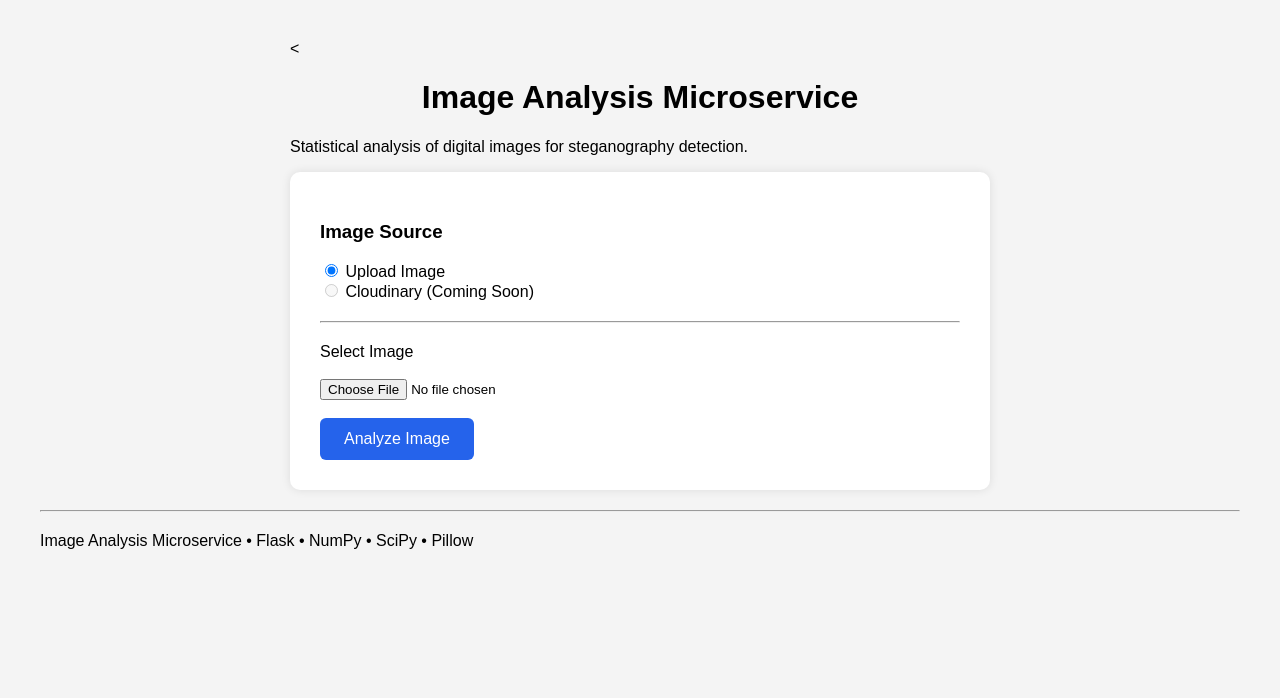
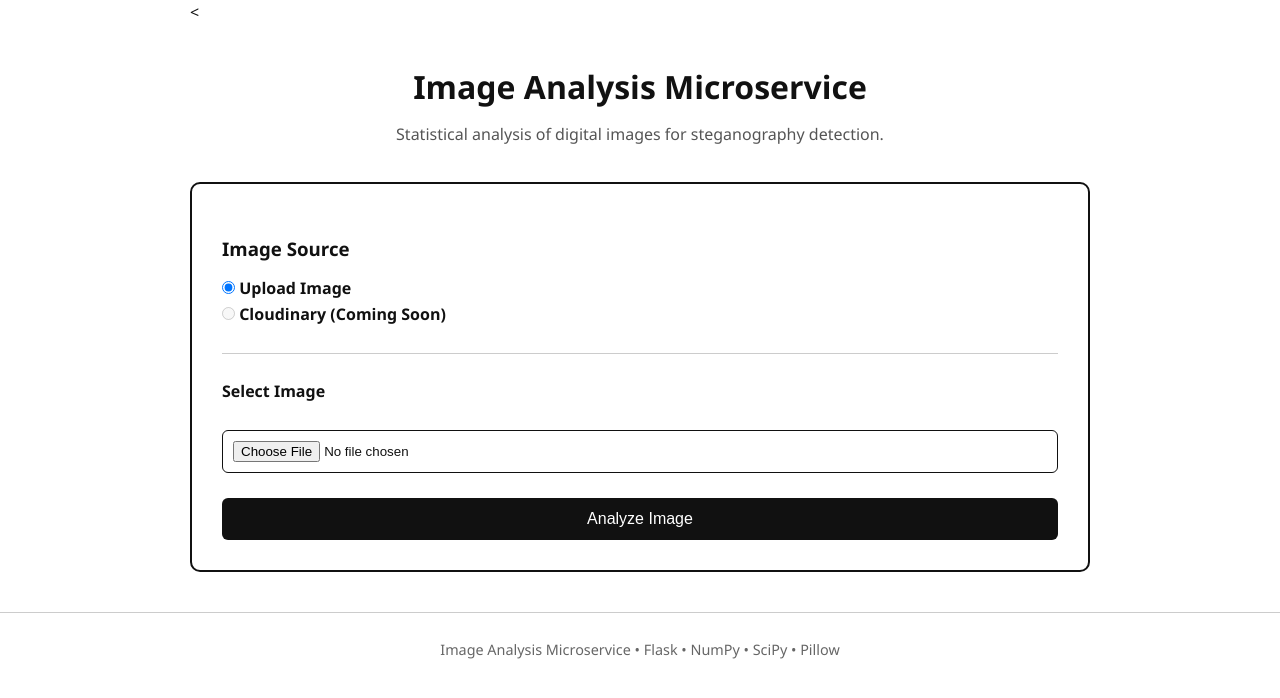
Before and after one commit to Kiran-M-01/stego-analyzer-service, a Flask app: page / in a window 1280 px wide. Shown: the top 698 px of the page. Run offline with Flask 3, Linux system fonts and the light colour scheme.

Commit message:
completed

```diff
--- a/static/style.css
+++ b/static/style.css
@@ -1,40 +1,186 @@
-body{
-    font-family: Arial, Helvetica, sans-serif;
-    background:#f4f4f4;
-    margin:0;
-    padding:40px;
+/* ------------------------------
+   Global
+------------------------------ */
+
+* {
+    margin: 0;
+    padding: 0;
+    box-sizing: border-box;
 }
 
-.container{
-    max-width:700px;
-    margin:auto;
+body {
+    font-family: "Segoe UI", Arial, sans-serif;
+    background: #ffffff;
+    color: #111111;
+    line-height: 1.6;
 }
 
-.card{
-    background:white;
-    padding:30px;
-    border-radius:10px;
-    box-shadow:0 0 10px rgba(0,0,0,.1);
+/* ------------------------------
+   Page Title
+------------------------------ */
+
+h1 {
+    text-align: center;
+    font-size: 2rem;
+    margin-top: 35px;
+    margin-bottom: 10px;
+    font-weight: 700;
 }
 
-h1{
-    text-align:center;
+.subtitle {
+    text-align: center;
+    color: #555;
+    margin-bottom: 35px;
 }
 
-button{
-    padding:12px 24px;
-    cursor:pointer;
-    border:none;
-    background:#2563eb;
-    color:white;
-    border-radius:6px;
-    font-size:16px;
+/* ------------------------------
+   Main Container
+------------------------------ */
+
+.container {
+    width: 90%;
+    max-width: 900px;
+    margin: 0 auto 40px;
 }
 
-button:hover{
-    background:#1d4ed8;
+/* ------------------------------
+   Card
+------------------------------ */
+
+.card {
+    background: #fff;
+    border: 2px solid #111;
+    border-radius: 10px;
+    padding: 30px;
+    margin-bottom: 25px;
+    transition: transform 0.2s ease,
+                box-shadow 0.2s ease;
 }
 
-hr{
-    margin:20px 0;
+.card:hover {
+    transform: translateY(-2px);
+    box-shadow: 0 8px 18px rgba(0,0,0,0.08);
 }
+
+/* ------------------------------
+   Headings
+------------------------------ */
+
+h2 {
+    margin-bottom: 18px;
+    border-bottom: 2px solid #111;
+    padding-bottom: 8px;
+}
+
+h3 {
+    margin-top: 20px;
+    margin-bottom: 12px;
+}
+
+/* ------------------------------
+   Form
+------------------------------ */
+
+label {
+    font-weight: 600;
+}
+
+input[type="file"] {
+    width: 100%;
+    padding: 10px;
+    border: 1px solid #111;
+    border-radius: 6px;
+    background: #fff;
+}
+
+/* ------------------------------
+   Button
+------------------------------ */
+
+button {
+    width: 100%;
+    padding: 12px;
+    background: #111;
+    color: #fff;
+    border: none;
+    border-radius: 6px;
+    font-size: 1rem;
+    cursor: pointer;
+    transition: background 0.2s ease,
+                transform 0.2s ease;
+}
+
+button:hover {
+    background: #333;
+    transform: scale(1.02);
+}
+
+button:active {
+    transform: scale(0.98);
+}
+
+/* ------------------------------
+   Information
+------------------------------ */
+
+p {
+    margin: 8px 0;
+}
+
+strong {
+    display: inline-block;
+    min-width: 210px;
+}
+
+/* ------------------------------
+   Horizontal Rule
+------------------------------ */
+
+hr {
+    border: none;
+    border-top: 1px solid #ccc;
+    margin: 25px 0;
+}
+
+/* ------------------------------
+   Error
+------------------------------ */
+
+.error {
+    color: #000;
+    background: #f3f3f3;
+    border-left: 5px solid #111;
+    padding: 12px;
+    margin-bottom: 20px;
+}
+
+/* ------------------------------
+   Footer
+------------------------------ */
+
+footer {
+    text-align: center;
+    margin-top: 30px;
+    color: #666;
+    font-size: 0.9rem;
+}
+
+/* ------------------------------
+   Responsive
+------------------------------ */
+
+@media (max-width: 768px) {
+
+    .card {
+        padding: 20px;
+    }
+
+    h1 {
+        font-size: 1.6rem;
+    }
+
+    strong {
+        display: block;
+        margin-bottom: 4px;
+    }
+}
--- a/templates/index.html
+++ b/templates/index.html
@@ -36,7 +36,7 @@
             <hr>
 
             {% if error %}
-            <div style="color:red; margin-bottom:15px;">
+            <div class="error">
             {{ error }}
             </div>
             {% endif %}
@@ -67,7 +67,7 @@
 
 <hr>
 
-<h2>Analysis Result</h2>
+<h2>Analysis Report</h2>
 
 {% if metadata %}
 
@@ -75,12 +75,12 @@
 
 <h2>Image Information</h2>
 
-<p><strong>Filename:</strong> {{ metadata.filename }}</p>
-<p><strong>Format:</strong> {{ metadata.format }}</p>
+<!-- <p><strong>Filename:</strong> {{ metadata.filename }}</p> -->
+<!-- <p><strong>Format:</strong> {{ metadata.format }}</p> -->
 <p><strong>Dimensions:</strong> {{ metadata.width }} × {{ metadata.height }}</p>
 <p><strong>Mode:</strong> {{ metadata.mode }}</p>
-<p><strong>Channels:</strong> {{ metadata.channels }}</p>
-<p><strong>File Size:</strong> {{ metadata.file_size_kb }} KB</p>
+<!-- <p><strong>Channels:</strong> {{ metadata.channels }}</p> -->
+<!-- <p><strong>File Size:</strong> {{ metadata.file_size_kb }} KB</p> -->
 
 {% endif %}
 
@@ -98,28 +98,28 @@
 
 <hr>
 
-<h2>Channel Analysis</h2>
+<h2>Per-Channel Analysis</h2>
 
 {% for channel, result in analysis.channels.items() %}
 
 <h3>{{ channel|capitalize }} Channel</h3>
 
-<p><strong>Entropy:</strong> {{ result.entropy }}</p>
+<p><strong>Entropy:</strong> {{ result.entropy|round(4) }}</p>
 
-<p><strong>Variance:</strong> {{ result.variance }}</p>
+<p><strong>Variance:</strong> {{ result.variance|round(4) }}</p>
 
-<p><strong>Chi-Square:</strong> {{ result.chi_square.statistic }}</p>
+<!-- <p><strong>Chi-Square:</strong> {{ result.chi_square.statistic }}</p> -->
 
-<p><strong>P-Value:</strong> {{ result.chi_square.p_value }}</p>
+<p><strong>P-Value:</strong> {{ result.chi_square.p_value|round(4) }}</p>
 
-<p><strong>Suspicious:</strong> {{ result.chi_square.suspicious }}</p>
+<!-- <p><strong>Suspicious:</strong> {{ result.chi_square.suspicious }}</p> -->
 
-<p><strong>Pixel Difference:</strong></p>
+<!-- <p><strong>Pixel Difference:</strong></p> -->
 
-<ul>
+<!-- <ul>
     <li>Mean: {{ result.pixel_difference.mean }}</li>
     <li>Standard Deviation: {{ result.pixel_difference.standard_deviation }}</li>
-</ul>
+</ul> -->
 
 <hr>
 
```
